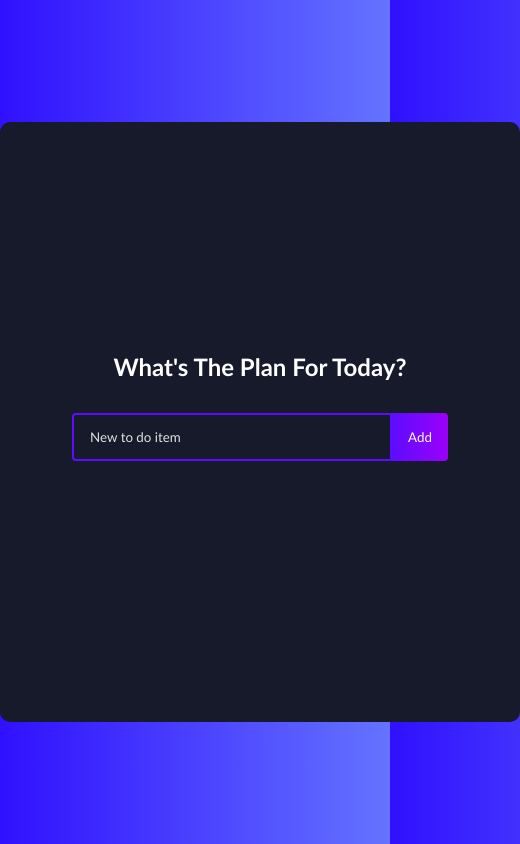
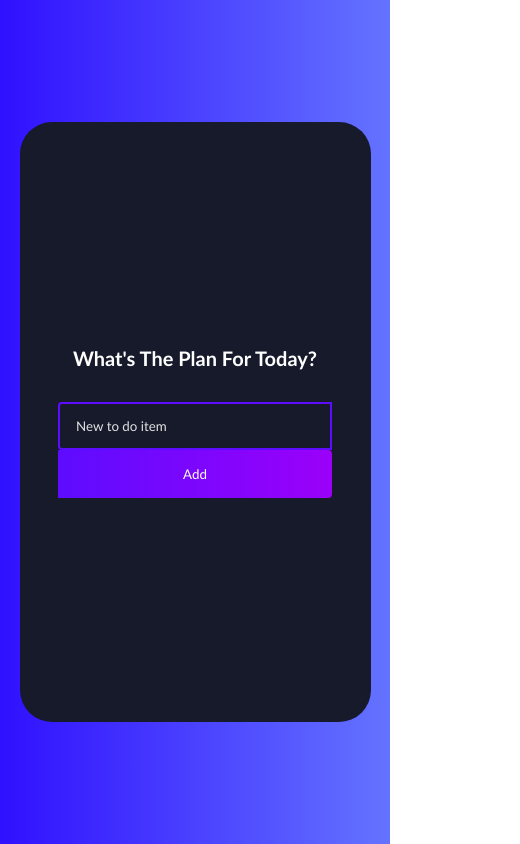
Before and after one commit to cabrera-evil/to-do-list, a React (Vite) app: page / in a window 390 px wide. Shown: the whole page, 520 px wide, since content can reach past the window. Built offline with nearby package versions, Linux system fonts and the light colour scheme.

Commit message:
Add: responsive design

```diff
--- a/package.json
+++ b/package.json
@@ -12,8 +12,7 @@
     "autoprefixer": "^10.4.13",
     "postcss-cli": "^10.1.0",
     "react": "^18.2.0",
-    "react-dom": "^18.2.0",
-    "tailwindcss": "^3.2.7"
+    "react-dom": "^18.2.0"
   },
   "devDependencies": {
     "@types/react": "^18.0.27",
--- a/src/App.css
+++ b/src/App.css
@@ -5,9 +5,3 @@
     font-family: 'Trebuchet MS', 'Lucida Sans Unicode', 'Lucida Grande',
         'Lucida Sans', Arial, sans-serif;
 }
-
-body {
-    background: linear-gradient(90deg,
-            rgba(48, 16, 255, 1) 0%,
-            rgba(100, 115, 255, 1) 100%);
-}
--- a/src/Components/Container/Card/Card.css
+++ b/src/Components/Container/Card/Card.css
@@ -1,13 +1,35 @@
 .card {
+    /* Flex */
     display: flex;
     flex-direction: column;
+
+    /* Justify */
     justify-content: center;
     align-items: center;
+    text-align: center;
+
+    /* Size */
     width: 520px;
     min-height: 600px;
+
+    /* Background */
     background: #161a2b;
-    text-align: center;
     margin: 128px auto;
-    border-radius: 10px;
-    padding-bottom: 32px;
+    border-radius: 2rem;
 }
+
+/* Made the card responsive for tablets */
+@media screen and (max-width: 768px) {
+    .card {
+        width: 75%;
+        height: 90%;
+    }
+}
+
+/* Made it responsive for mobile devices */
+@media screen and (max-width: 480px) {
+    .card {
+        width: 90%;
+        height: 90%;
+    }
+}
--- a/src/Components/Container/Card/Card.tsx
+++ b/src/Components/Container/Card/Card.tsx
@@ -4,7 +4,7 @@ import Header from "./Header/Header";
 import Form from "./Form/Form";
 import List from "./List/List";
 
-const Card = () => {
+const Card: React.FC = () => {
     return (
         <div className="card">
             <Header />
--- a/src/Components/Container/Card/Form/Form.css
+++ b/src/Components/Container/Card/Form/Form.css
@@ -3,11 +3,16 @@
 }
 
 .todo-input {
+    /* Size */
     padding: 14px 32px 14px 16px;
     border-radius: 4px 0 0 4px;
     border: 2px solid #5d0cff;
+    width: 320px;
+
+    /* Decoration */
     outline: none;
-    width: 320px;
+
+    /* Background */
     background: transparent;
     color: #fff;
 }
@@ -17,14 +22,30 @@
 }
 
 .todo-button {
+    /* Size */
     padding: 16px;
     border: none;
+
+    /* Decoration */
     border-radius: 0 4px 4px 0;
     cursor: pointer;
     outline: none;
+    text-transform: capitalize;
+
+    /* Background */
     background: linear-gradient(90deg,
             rgba(93, 12, 255, 1) 0%,
             rgba(155, 0, 250, 1) 100%);
     color: #fff;
-    text-transform: capitalize;
 }
+
+/* Made it responsive for mobile devices */
+@media screen and (max-width: 480px) {
+    .todo-input {
+        width: 100%;
+    }
+
+    .todo-button {
+        width: 100%;
+    }
+}
--- a/src/Components/Container/Card/Form/Form.tsx
+++ b/src/Components/Container/Card/Form/Form.tsx
@@ -1,12 +1,13 @@
 import React from "react";
 import "./Form.css";
 
-const Form = () => {
+const Form: React.FC = () => {
     return (
-        <div className="todo-form">
+        // Convert the code above to a formulary
+        <form className="todo-form">
             <input className="todo-input" type="text" placeholder="New to do item" />
             <button className="todo-button">Add</button>
-        </div>
+        </form>
     )
 };
 
--- a/src/Components/Container/Card/Header/Header.css
+++ b/src/Components/Container/Card/Header/Header.css
@@ -1,5 +1,15 @@
-h1 {
+.card-title {
+    /* Size */
     margin: 32px 0;
+
+    /* Decoration */
     color: #fff;
     font-size: 24px;
 }
+
+/* Made it responsive for mobile devices */
+@media screen and (max-width: 480px) {
+    .card-title{
+        font-size: 20px;
+    }
+}
--- a/src/Components/Container/Card/Header/Header.tsx
+++ b/src/Components/Container/Card/Header/Header.tsx
@@ -1,10 +1,10 @@
 import React from "react";
 import "./Header.css";
 
-const Header = () => {
+const Header: React.FC = () => {
     return (
         <div className="card-header">
-            <h1>What's the plan for today?</h1>
+            <h1 className="card-title">What's the plan for today?</h1>
         </div>
     )
 };
--- a/src/Components/Container/Card/List/List.tsx
+++ b/src/Components/Container/Card/List/List.tsx
@@ -1,7 +1,7 @@
 import React from "react";
 import "./List.css";
 
-const List = () => {
+const List: React.FC = () => {
     return (
         <div className="list-container">
 
--- a/src/Components/Container/Container.css
+++ b/src/Components/Container/Container.css
@@ -1,12 +1,19 @@
 /* Center container div */
 .container {
+    /* Flex */
     display: flex;
     flex-direction: column;
+
+    /* Justify */
     justify-content: center;
     align-items: center;
-    margin: 0 auto;
+
+    /* Size */
     width: 100%;
     height: 100vh;
+
+    /* Background */
+    margin: 0 auto;
     background: linear-gradient(90deg,
             rgba(48, 16, 255, 1) 0%,
             rgba(100, 115, 255, 1) 100%);
--- a/src/Components/Container/Container.tsx
+++ b/src/Components/Container/Container.tsx
@@ -2,7 +2,7 @@ import React from "react";
 import "./Container.css";
 import Card from "./Card/Card";
 
-const Main = () => {
+const Container: React.FC = () => {
     return (
         <div className="container">
             <Card />
@@ -10,4 +10,4 @@ const Main = () => {
     )
 };
 
-export default Main;
+export default Container;
```
Also changed, not shown: 1 other file (tests, documents, lock files or other folders).
